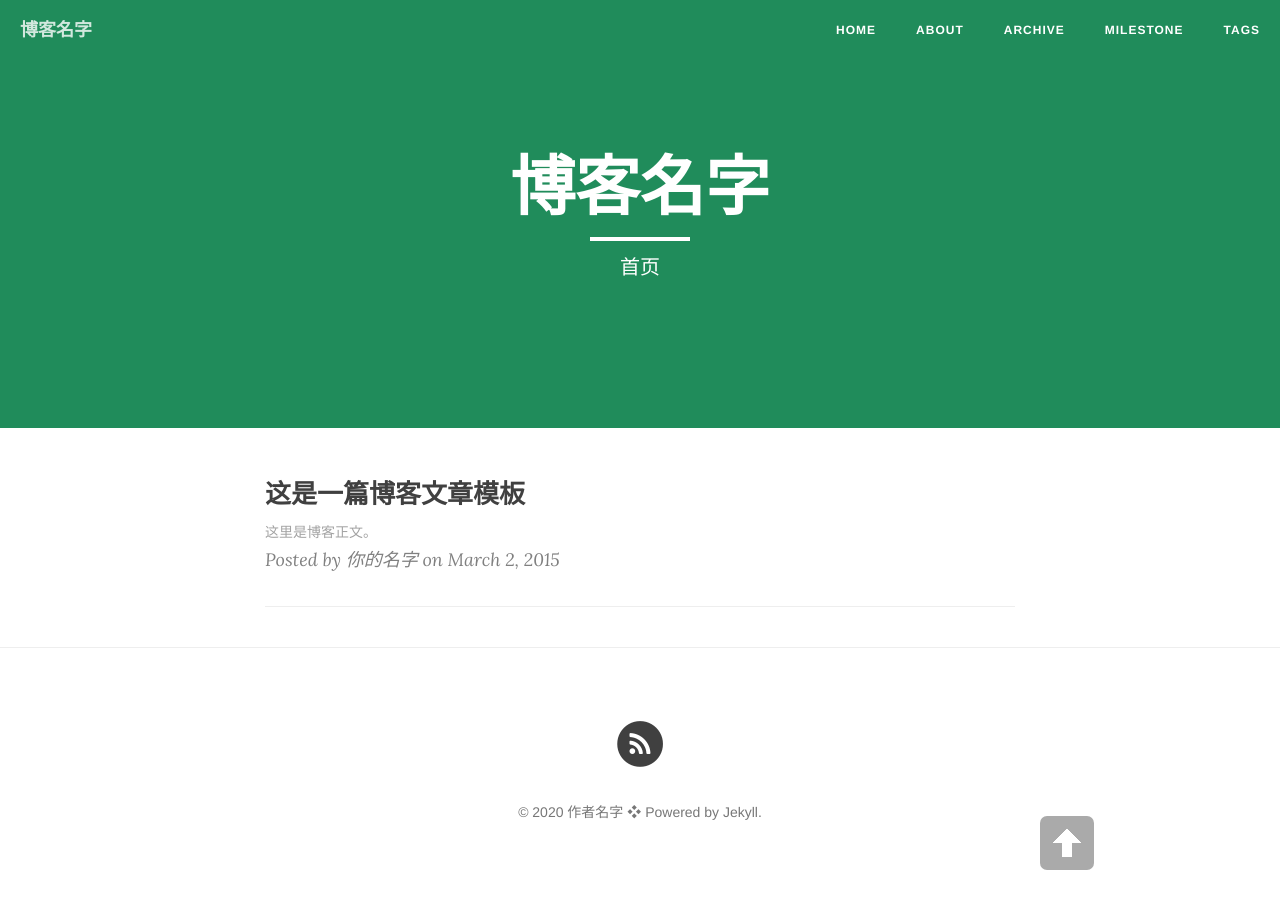
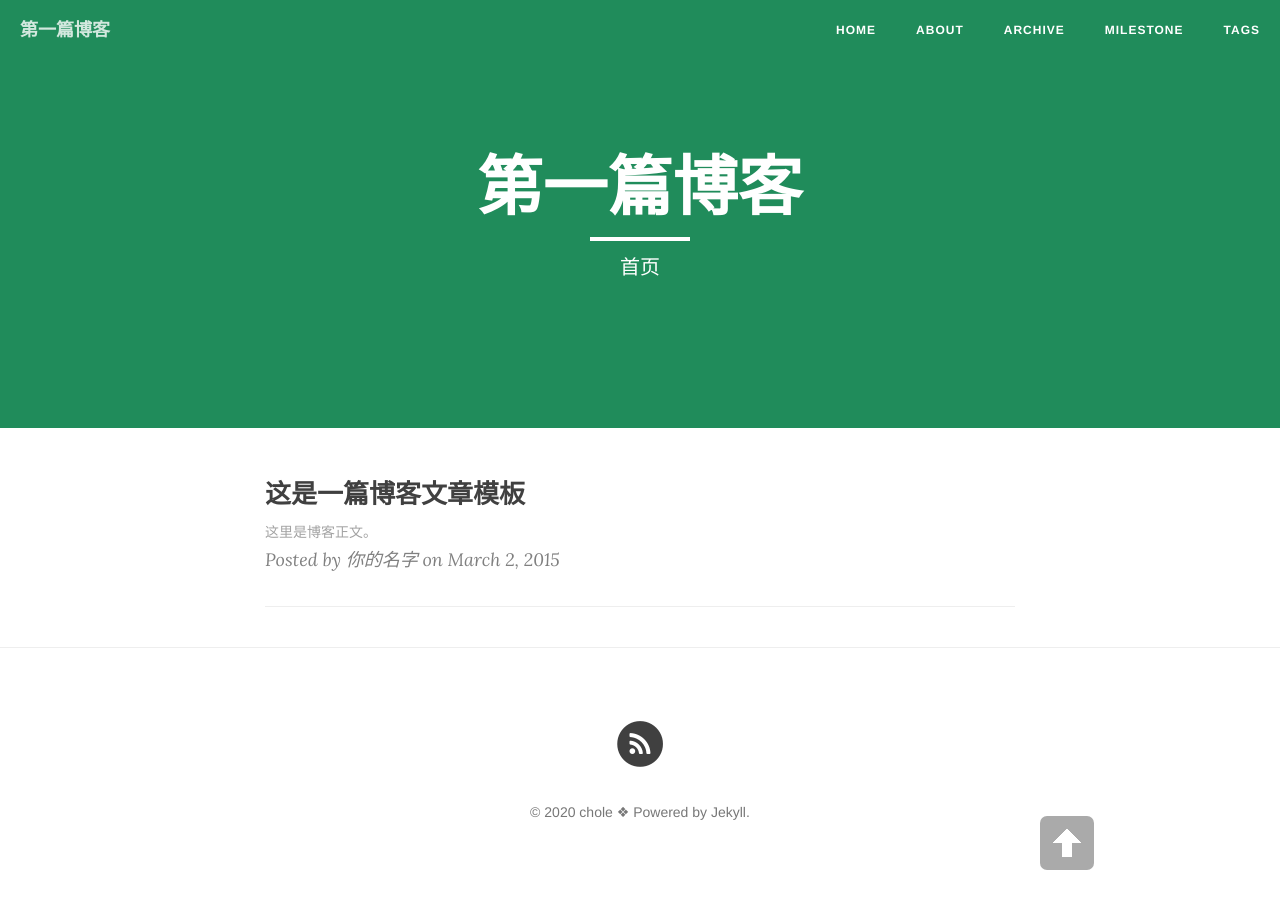
Before and after one commit to lullabypan/lullabypan.github.io, a Jekyll site: the page built from index.html, in a window 1280 px wide. Built offline with Jekyll 4.4.1, drawn with Linux system fonts in a browser that asks for light colours; nearby versions of some CDN libraries; the list of posts is cut into pages by our own code.

Commit message:
Update _config.yml

```diff
--- a/_config.yml
+++ b/_config.yml
@@ -1,16 +1,16 @@
 # Site settings
-title: 博客名字 # 你的博客名字，可以定义修订
+title: 第一篇博客 # 你的博客名字，可以定义修订
 header-img: "img/green.jpg"
 tagline: "cn"
-description: "这是我的博客"  # 一句话描述你的博客
+description: "这是我的第一篇博客"  # 一句话描述你的博客
 baseurl: ""
-url: "http://cnfeat"  # 此处填写你的博客地址
+url: "https://lullabypan.github.io/"  # 此处填写你的博客地址
 
 # About/contact
 owner:
-  name: "作者名字" # 填写作者信息：名字
-  email: X@gmail.com # 填写作者信息：邮箱
-  bio: "你的博客描述" # 填写作者信息：博客描述
+  name: "chole" # 填写作者信息：名字
+  email: chole@gmail.com # 填写作者信息：邮箱
+  bio: "博客描述" # 填写作者信息：博客描述
 
 # Data
 gavatar: img/favicon.png # 浏览器地址栏小图标，可自定义更改
```
